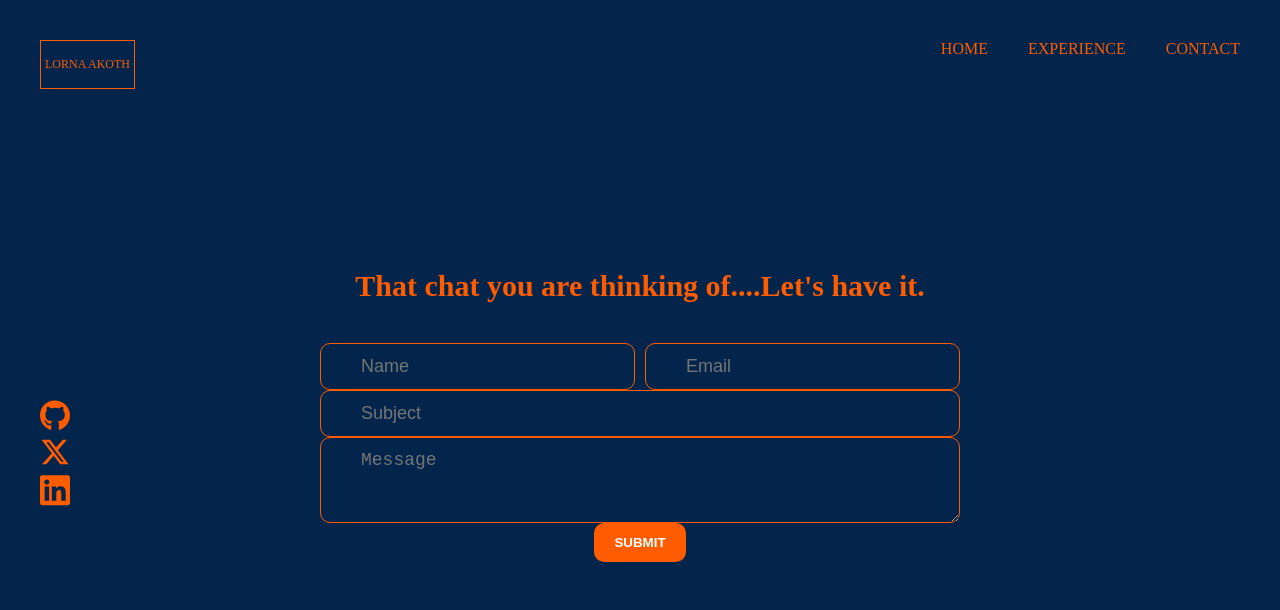
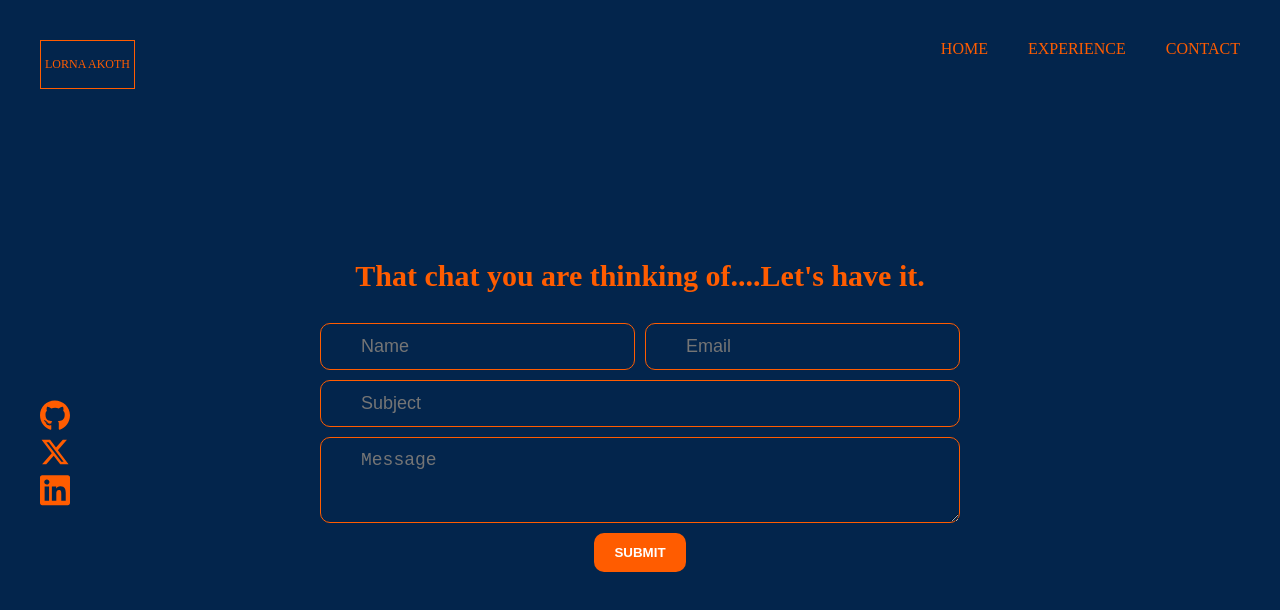
Before and after one commit to akothouma/portfoilio2, a React (Create React App) app: page /resume in a window 1280 px wide. Shown: the top 610 px of the page. Built offline with nearby package versions, Linux system fonts and the light colour scheme.

Commit message:
Fix:improve app look

```diff
--- a/src/Contact.css
+++ b/src/Contact.css
@@ -10,14 +10,13 @@
     text-align: center;
     color: white;
 
-   display: flex;
-   flex-direction:column;
-   gap: 10px;
-
 }
 
-/* #contact-form{
-} */
+form{
+    display: flex;
+    flex-direction:column;
+    gap: 10px;
+}
 .rowformRow{
     display: flex;
     flex-direction: row;
```
